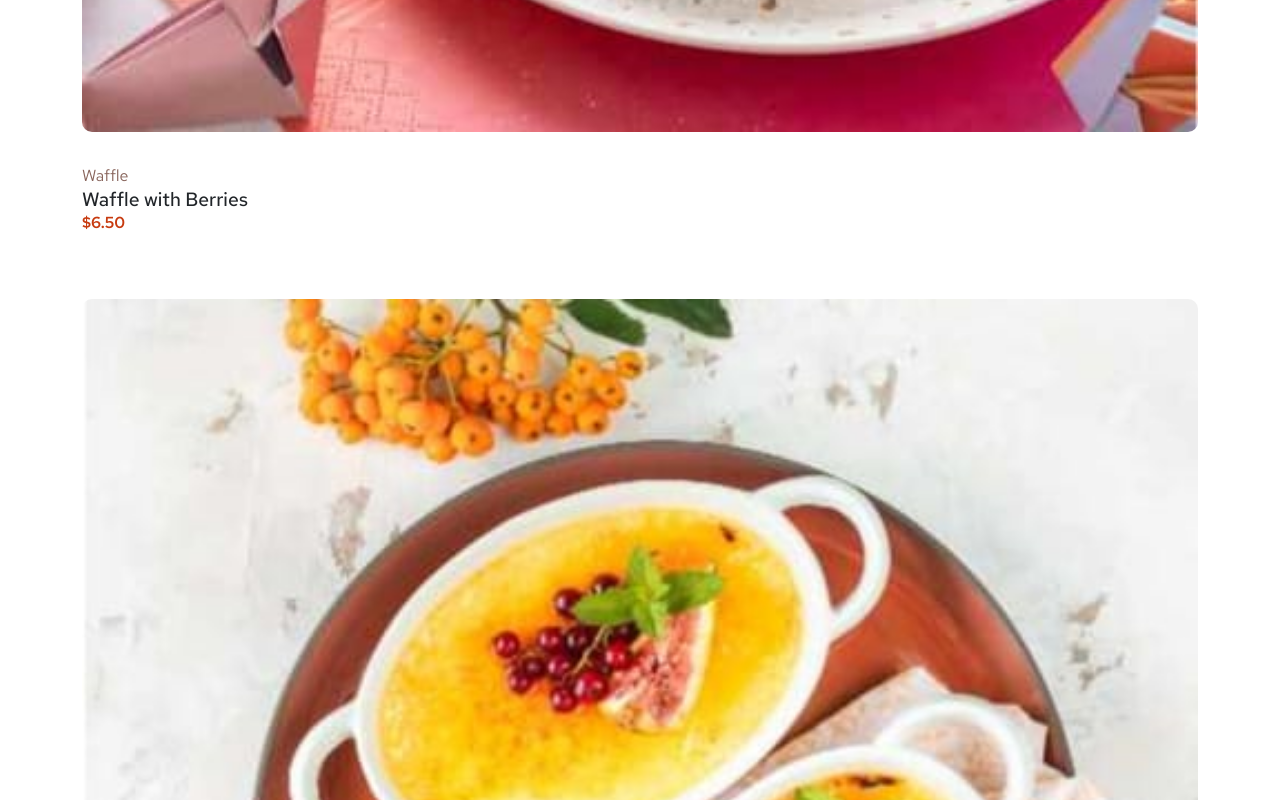
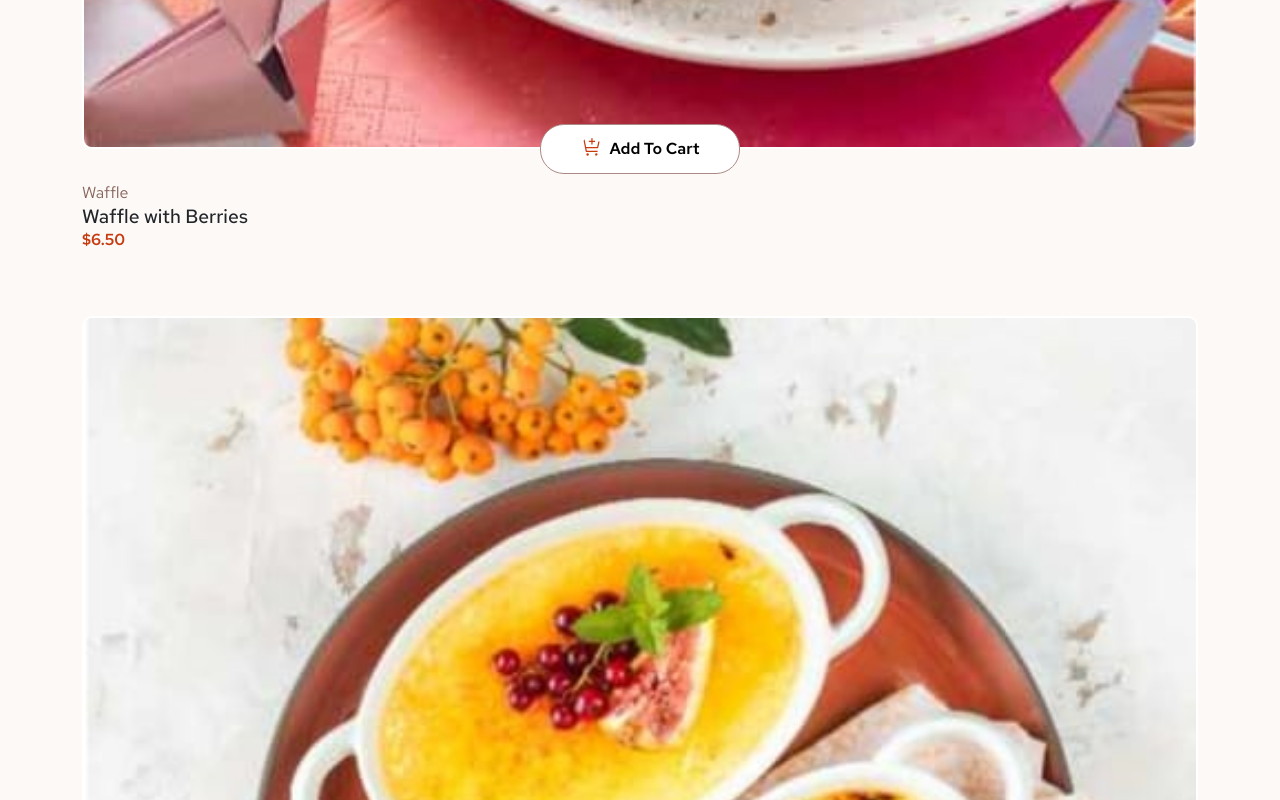
Before and after one commit to LivingGhoull/Product_list_with_cart, a React (Vite) app: page / in a window 1280 px wide. Shown: the part 1040-1840 px from the top of the page. Built offline with nearby package versions, Linux system fonts and the light colour scheme.

Commit message:
feat: add button for add to cart and funcktionality for saving it int local storage

```diff
--- a/src/App.tsx
+++ b/src/App.tsx
@@ -4,10 +4,10 @@ import Cart from "./components/Cart";
 import Product from "./components/Product";
 import productList from "./utility/productList.json";
 
-import WindowWidth from "./hooks/WindowWidth";
+import useWindowWidth from "./hooks/useWindowWidth";
 
 function App() {
-  const getWindowsWidth = WindowWidth();
+  const getWindowsWidth = useWindowWidth();
   const [screenType, setScreenType] = useState("mobile");
 
   useEffect(() => {
@@ -35,6 +35,7 @@ function App() {
                   ? product.images.desktop
                   : product.images.mobile
               }
+              id={product.id}
               alt={product.alt}
               type={product.type}
               title={product.title}
--- /dev/null
+++ b/src/components/AddToCart.tsx
@@ -0,0 +1,64 @@
+import { useEffect, useState } from "react";
+import { changesToCart, getDateFromCart } from '../utility/saveToCart';
+
+interface Props {
+  id: number;
+  handleIsProductInCart: (value: boolean) => void;
+}
+
+function AddToCart(prop: Props) {
+  const [productsInCart, setProductsInCart] = useState<number>(0);
+
+  useEffect(() => {
+    const fetchProductInChart = async () => {
+      setProductsInCart(await getDateFromCart(prop.id))
+    }
+    fetchProductInChart()
+  }, [])
+
+  useEffect(() => {
+    prop.handleIsProductInCart(productsInCart > 0);
+  }, [productsInCart]);
+
+  const handleIncresseProduct = () => {
+    setProductsInCart(productsInCart + 1);
+    changesToCart(prop.id, (productsInCart + 1))
+  };
+
+  const handleDecresseProduct = () => {
+    setProductsInCart(productsInCart - 1);
+    changesToCart(prop.id, (productsInCart - 1))
+  };
+
+  return (
+    <>
+      <div className="addToCart">
+        {productsInCart <= 0 ? (
+          <button
+            type="button"
+            onClick={handleIncresseProduct}
+            className="addToCart__add-first"
+          >
+            <img
+              src="src\assets\images\icon-add-to-cart.svg"
+              alt="Add to the shoppign cart"
+            />
+            Add To Cart
+          </button>
+        ) : (
+          <div className="addToCart__additional">
+            <button type="button" onClick={handleDecresseProduct}>
+              <img src="src\assets\images\icon-decrement-quantity.svg" alt="" />
+            </button>
+            {productsInCart}
+            <button type="button" onClick={handleIncresseProduct}>
+              <img src="src\assets\images\icon-increment-quantity.svg" alt="" />
+            </button>
+          </div>
+        )}
+      </div>
+    </>
+  );
+}
+
+export default AddToCart;
--- a/src/components/Product.tsx
+++ b/src/components/Product.tsx
@@ -1,4 +1,9 @@
+import { useState } from "react";
+import AddToCart from "./AddToCart";
+
+
 interface Props {
+  id: number;
   title: string;
   type: string;
   price: string;
@@ -8,9 +13,32 @@ interface Props {
 }
 
 function Product(prop: Props) {
+  const [isProductInCart, setIsProductInCart] = useState<boolean>(false);
+
+
+  const handleIsProductInCart = (value: boolean) => {
+    setIsProductInCart(value);
+  };
+
+
+
   return (
     <div className="products__card">
-      <img src={prop.src} alt={prop.alt} />
+      <div className="products__position">
+        <img
+          className={
+            isProductInCart
+              ? "products__img products__img--outline"
+              : "products__img"
+          }
+          src={prop.src}
+          alt={prop.alt}
+        />
+        <AddToCart
+          id={prop.id}
+          handleIsProductInCart={(value) => handleIsProductInCart(value)}
+        />
+      </div>
       <div>
         <p className="products__type">{prop.type}</p>
         <h6 className="products__title">{prop.title}</h6>
--- a/src/hooks/WindowWidth.tsx
+++ b/src/hooks/useWindowWidth.tsx
@@ -1,6 +1,6 @@
 import { useEffect, useState } from "react"
 
-function WindowWidth() {
+function useWindowWidth() {
   const [windowWidth, setWindowWidth ] = useState(window.innerWidth)
 
   useEffect(() => {
@@ -12,4 +12,4 @@ function WindowWidth() {
   return windowWidth
 }
 
-export default WindowWidth
+export default useWindowWidth
--- a/src/scss/_variable.scss
+++ b/src/scss/_variable.scss
@@ -1,14 +1,14 @@
 @import url("https://fonts.googleapis.com/css2?family=Red+Hat+Text:ital,wght@0,300..700;1,300..700&display=swap");
 
 $colors: (
-  custome-red: hsl(14, 86%, 42%),
-  custome-green: hsl(159, 69%, 38%),
-  custome-rose_50: hsl(20, 50%, 98%),
-  custome-rose_100: hsl(13, 31%, 94%),
-  custome-rose_300: hsl(14, 25%, 72%),
-  custome-rose_400: hsl(7, 20%, 60%),
-  custome-rose_500: hsl(12, 20%, 44%),
-  custome-rose_900: hsl(14, 65%, 9%),
+  custom-red: hsl(14, 86%, 42%),
+  custom-green: hsl(159, 69%, 38%),
+  custom-rose_50: hsl(20, 50%, 98%),
+  custom-rose_100: hsl(13, 31%, 94%),
+  custom-rose_300: hsl(14, 25%, 72%),
+  custom-rose_400: hsl(7, 20%, 60%),
+  custom-rose_500: hsl(12, 20%, 44%),
+  custom-rose_900: hsl(14, 65%, 9%),
 );
 
 $fontSize: (
--- a/src/scss/index.scss
+++ b/src/scss/index.scss
@@ -1,17 +1,20 @@
 @use "./collection" as col;
 
-h1, h6,  p {
+h1,
+h6,
+p {
   margin: 0;
 }
 
 body {
   @include col.fontFamily(map-get(col.$fontWeight, 400));
+  background-color: map-get(col.$colors, "custom-rose_50");
 }
 
 .title {
   @include col.fontFamily(map-get(col.$fontWeight, 700));
   font-size: map-get(col.$fontSize, "h1");
-  padding: 1.5rem 0;
+  padding: 2rem 0;
 }
 
 .products {
@@ -25,13 +28,25 @@ body {
     gap: 2rem;
 
     img {
-      width: 100%;
       border-radius: 10px;
     }
   }
 
+  &__position {
+    position: relative;
+  }
+
+  &__img {
+    width: 100%;
+    border: 2px solid white;
+
+    &--outline {
+      border: 2px solid map-get(col.$colors, "custom-red");
+    }
+  }
+
   &__type {
-    color: map-get(col.$colors, "custome-rose_500" );
+    color: map-get(col.$colors, "custom-rose_500");
   }
 
   &__title {
@@ -39,10 +54,62 @@ body {
   }
 
   &__price {
-    color: map-get(col.$colors, "custome-red" );
+    color: map-get(col.$colors, "custom-red");
     font-weight: map-get(col.$fontWeight, 600);
     &::before {
       content: "$";
     }
   }
 }
+
+.addToCart {
+  position: absolute;
+  bottom: -25px;
+  left: 50%;
+  margin-left: -100px;
+
+  &__test {
+    display: flex;
+    justify-content: center;
+    width: 200px;
+    padding: 0.75rem 2rem;
+  }
+
+  &__add-first {
+    display: flex;
+    justify-content: center;
+    gap: 0.5rem;
+
+    font-weight: map-get(col.$fontWeight, 600);
+    width: 200px;
+    background-color: white;
+    padding: 0.75rem 2rem;
+
+    border: 1px solid map-get(col.$colors, "custom-rose_400");
+    border-radius: 24px;
+  }
+
+  &__additional {
+    display: flex;
+    align-items: center;
+    justify-content: space-between;
+
+    width: 200px;
+    background-color: map-get(col.$colors, "custom-red");
+    color: white;
+
+    padding: 0.75rem 2rem;
+    border: 1px solid map-get(col.$colors, "custom-red");
+    border-radius: 24px;
+
+    button {
+      display: flex;
+      background-color: map-get(col.$colors, "custom-red");
+      border: none;
+      border: 1px solid white;
+      border-radius: 100%;
+      width: 20px;
+      height: 20px;
+    }
+  }
+}
--- a/src/utility/productList.json
+++ b/src/utility/productList.json
@@ -1,6 +1,8 @@
 {
   "deserts": [
     {
+
+      "id": 0,
       "title": "Waffle with Berries",
       "type": "Waffle",
       "price": "6.50",
@@ -12,6 +14,7 @@
       "alt": "Waffle with Berries"
     },
     {
+      "id": 1,
       "title": "Vanilla Bean Crème Brûlée",
       "type": "Crème Brûlée",
       "price": "7.00",
@@ -23,6 +26,7 @@
       "alt": "Vanilla Bean Crème Brûlée"
     },
     {
+      "id": 2,
       "title": "Macaron Mix of Five",
       "type": "Macaron",
       "price": "8.00",
@@ -34,6 +38,7 @@
       "alt": "Macaron Mix of Five"
     },
     {
+      "id": 3,
       "title": "Classic Tiramisu",
       "type": "Tiramisu",
       "price": "5.50",
@@ -45,6 +50,7 @@
       "alt": "Classic Tiramisu"
     },
     {
+      "id": 4,
       "title": "Pistachio Baklava",
       "type": "Baklava",
       "price":  "4.00",
@@ -56,6 +62,7 @@
       "alt": "Pistachio Baklava"
     },
     {
+      "id": 5,
       "title": "Lemon Meringue Pie",
       "type": "Pie",
       "price": "5.00",
@@ -67,6 +74,7 @@
       "alt": "Lemon Meringue Pie"
     },
     {
+      "id": 6,
       "title": "Red Velvet Cake",
       "type": "Cake",
       "price": "4.50",
@@ -78,9 +86,10 @@
       "alt": "Red Velvet Cake"
     },
     {
+      "id": 7,
       "title": "Salted Caramel Brownie",
       "type": "Brownie",
-      "price": ".50",
+      "price": "5.50",
       "images": {
         "mobile": "src/assets/images/brownie/image-brownie-mobile.jpg",
         "tablet": "src/assets/images/brownie/image-brownie-tablet.jpg",
@@ -89,6 +98,7 @@
       "alt": "Salted Caramel Brownie"
     },
     {
+      "id": 8,
       "title": "Vanilla Panna Cotta",
       "type": "Panna Cotta",
       "price": "6.50",
--- /dev/null
+++ b/src/utility/saveToCart.ts
@@ -0,0 +1,47 @@
+interface CartJson {
+  productID: number;
+  numberOfProducts: number;
+}
+
+//Gets the local storage with cart data and see if the product exist in the cart
+const productNeeded = (productID: number) => {
+  const getItem = localStorage.getItem("cartList") || "[]";
+  let cartList: CartJson[];
+
+  cartList = JSON.parse(getItem);
+
+  const product = cartList.find(
+    (product: CartJson) => product.productID == productID
+  );
+
+  return {product, cartList};
+}
+
+//Gives the data for eatch product to if it exist in the local stograge
+export const getDateFromCart = async (productID: number) => {
+  const product = await productNeeded(productID).product
+  return product ? product.numberOfProducts : 0;
+};
+
+//Changes the number of the product in the cart
+export const changesToCart = async (productID: number, numberOfProducts: number) => {
+  const {product, cartList} = await productNeeded(productID)
+
+  const productIndex = cartList.findIndex((product) => product.productID == productID )
+
+  if (product) {
+    cartList[productIndex].numberOfProducts = numberOfProducts
+  } else {
+    cartList.push({ productID, numberOfProducts });
+  }
+
+
+  if (numberOfProducts == 0) {
+    const newCartList = cartList.filter(
+      (product) => product.numberOfProducts != 0
+    );
+    localStorage.setItem("cartList", JSON.stringify(newCartList));
+  } else {
+    localStorage.setItem("cartList", JSON.stringify(cartList));
+  }
+};
```
Also changed, not shown: src/components/Button.tsx (deleted, +0 -9 lines).
